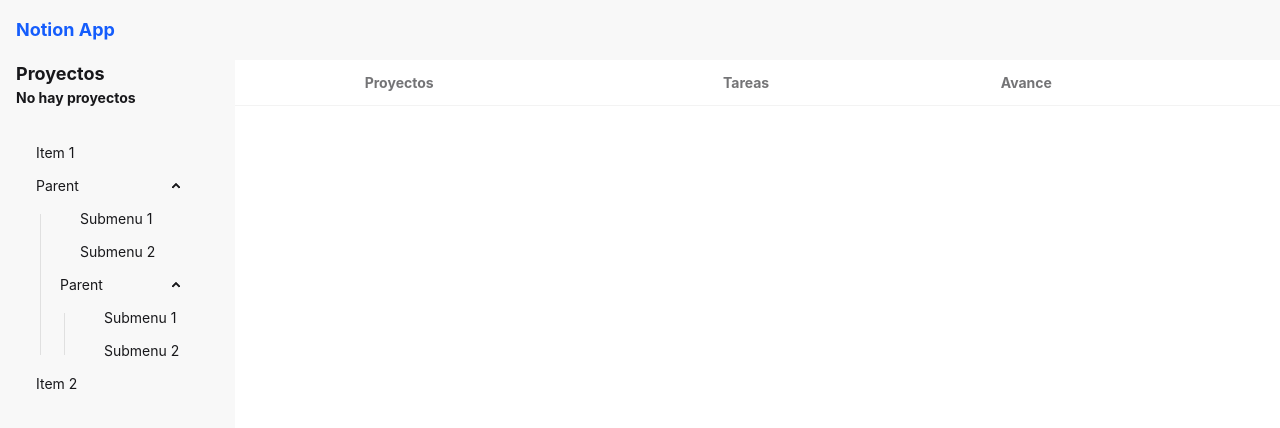
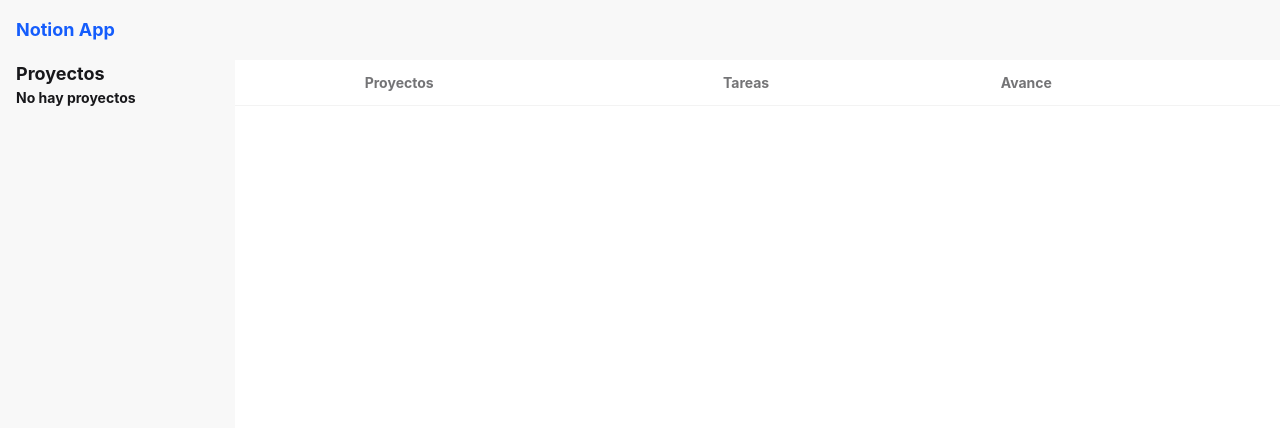
Before and after one commit to AnnaRamosV/projects-app, a Vue app: page /projects in a window 1280 px wide. Shown: the top 428 px of the page. Built offline with nearby package versions, Linux system fonts and the light colour scheme; the HTML template or start-up script is replaced by a standard one.

Commit message:
Botones han desaparecido

```diff
--- a/src/modulorum/projects/components/LateralisMenu.vue
+++ b/src/modulorum/projects/components/LateralisMenu.vue
@@ -1,22 +1,22 @@
 <template>
   <aside class="bg-base-200 w-72 min-h-screen">
     <h2 class="text-lg font-bold mx-4">Proyectos</h2>
-    <p class="text-sm font-bold mx-4">No hay proyectos</p>
+    <p v-if="projectStore.nonProject" class="text-sm font-bold mx-4">No hay proyectos</p>
 
-    <ul class="menu ml-3 mt-4 p-3">
+    <ul v-else class="menu">
       <li><a>Item 1</a></li>
       <li>
         <details open>
           <summary>Parent</summary>
           <ul>
-            <li class="ml-5"><a>Submenu 1</a></li>
-            <li class="ml-5"><a>Submenu 2</a></li>
+            <li><a>Submenu 1</a></li>
+            <li><a>Submenu 2</a></li>
             <li>
               <details open>
                 <summary>Parent</summary>
                 <ul>
-                  <li class="ml-5"><a>Submenu 1</a></li>
-                  <li class="ml-5"><a>Submenu 2</a></li>
+                  <li><a>Submenu 1</a></li>
+                  <li><a>Submenu 2</a></li>
                 </ul>
               </details>
             </li>
@@ -28,4 +28,8 @@
   </aside>
 </template>
 
-<script lang="ts" setup></script>
+<script lang="ts" setup>
+import { useProjectsStore } from '../store/project.store';
+
+const projectStore = useProjectsStore();
+</script>
--- a/src/modulorum/projects/store/project.store.ts
+++ b/src/modulorum/projects/store/project.store.ts
@@ -36,5 +36,6 @@
 
     projectList: computed(() => [...projects.value]),
     addereProject,
+    nonProject: computed(() => projects.value.length === 0),
   };
 });
```
